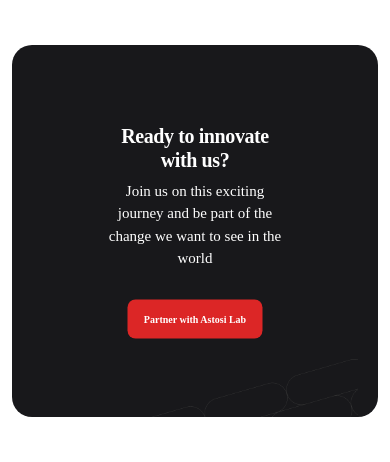
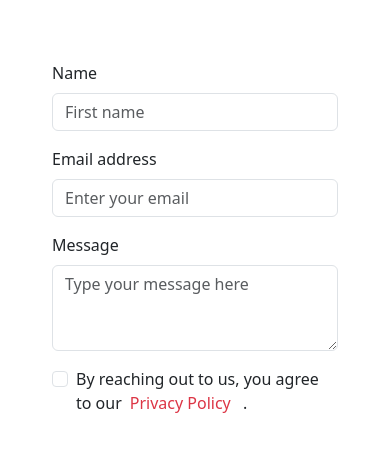
Before and after one commit to Earthpasserby/Astosi, a plain HTML site: page html/contact.html in a window 390 px wide. Shown: the part 272-734 px from the top of the page. Drawn offline with nearby package versions, Linux system fonts and the light colour scheme.

Commit message:
mobile responsiveness

```diff
--- a/html/contact.html
+++ b/html/contact.html
@@ -98,26 +98,73 @@
         </div>
       </div>
     </div>
-
-    <div class="container-fluid mt-5">
-      <div class="container cont-Partner">
-        <div class="partner-Text text-center">
-          <h3>Ready to innovate with us?</h3>
-          <p>
-            Join us on this exciting journey and be part of <br />
-            the change we want to see in the world
-          </p>
-          <a href="£">
-            <button class="partner-btn no-outline">
-              Partner with Astosi Lab
-            </button>
-          </a>
-        </div>
-        <div class="partner-Img">
-          <img src="../img/pattern.png" class="img-fluid" />
+    <div class="container-fluid">
+      <div class="container">
+        <div class="row mx-auto">
+          <div class="col-12 col-md-6">
+            <div class="p-3">
+              <div class="mb-3">
+                <label for="exampleFormControlInput1" class="form-label"
+                  >Name</label
+                >
+                <input
+                  type="email"
+                  class="form-control"
+                  id="exampleFormControlInput1"
+                  placeholder="First name"
+                />
+              </div>
+              <div class="mb-3">
+                <label for="exampleFormControlInput1" class="form-label"
+                  >Email address</label
+                >
+                <input
+                  type="email"
+                  class="form-control"
+                  id="exampleFormControlInput1"
+                  placeholder="Enter your email"
+                />
+              </div>
+              <div class="mb-3">
+                <label for="exampleFormControlTextarea1" class="form-label"
+                  >Message</label
+                >
+                <textarea
+                  class="form-control"
+                  id="exampleFormControlTextarea1"
+                  rows="3"
+                  placeholder="Type your message here"
+                ></textarea>
+              </div>
+              <div class="form-check">
+                <input
+                  class="form-check-input"
+                  type="checkbox"
+                  value=""
+                  id="flexCheckDefault"
+                />
+                <label class="form-check-label" for="flexCheckDefault">
+                  By reaching out to us, you agree to our<span class="text-danger mx-2">Privacy Policy </span>.
+                </label>
+              </div>
+              <button class="btn btn-danger mt-5">
+               submit
+              </button>
+            </div>
+          </div>
+          <div class="col-12 col-md-6">
+            <div>
+              <img
+                src="../img/pitch-text.png"
+                alt="partner-img"
+                class="img-fluid"
+              />
+            </div>
+          </div>
         </div>
       </div>
     </div>
+
     <footer class="footer">
       <div class="container-fluid">
         <div class="container">
```
Also changed, not shown: html/index.html (+33 -14 lines).
